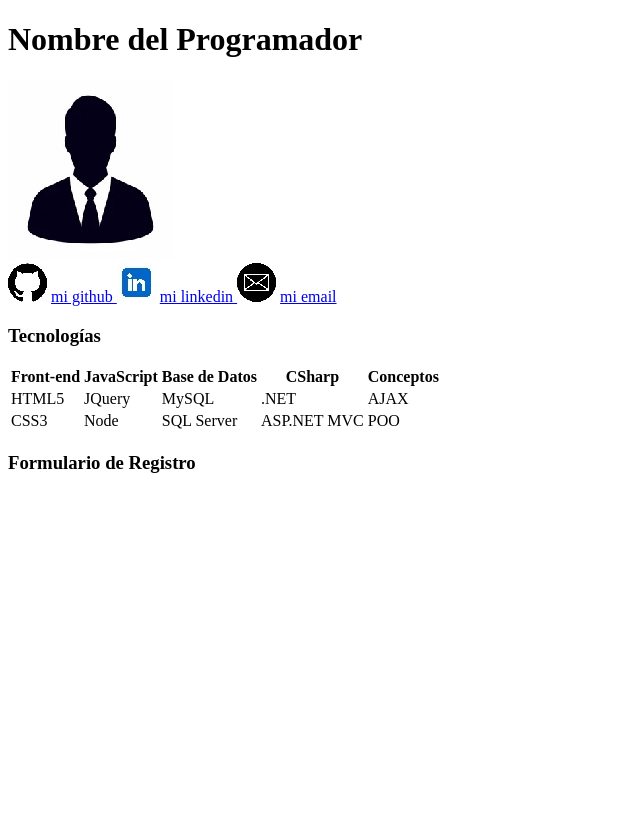
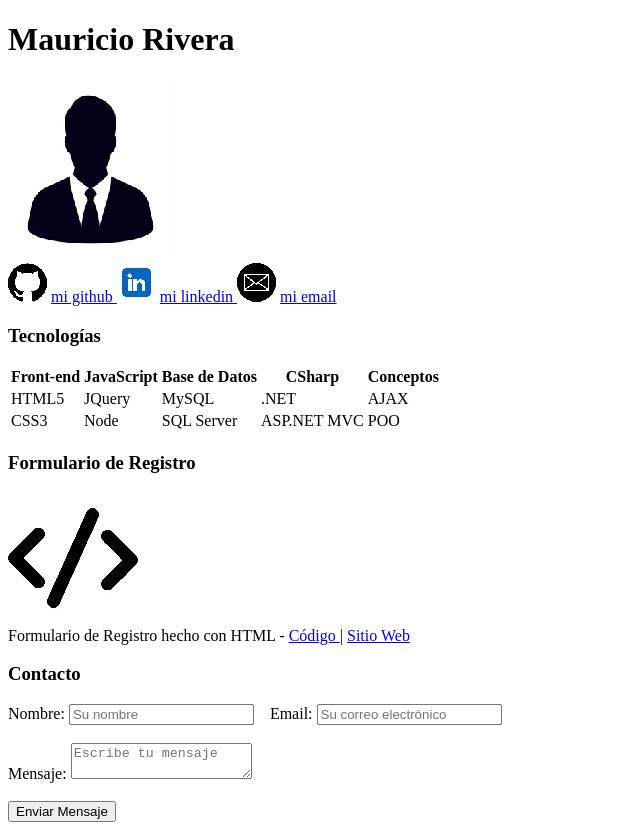
Before and after one commit to mauri-rivera/Rivera_Mauricio_VS_Portafolio_HTML, a plain HTML site: page index.html in a window 1280 px wide. Shown: the whole page, without its empty margins (0-640 px from the left). Before the commit the page ends 800 px from the top, so only its background shows below. Drawn offline with Linux system fonts and the light colour scheme.

Commit message:
Update index.html

```diff
--- a/index.html
+++ b/index.html
@@ -6,7 +6,7 @@
         <title> Portafolio HTML </title>
     </head>
     <body>
-        <h1> Nombre del Programador </h1>
+        <h1> Mauricio Rivera </h1>
         <img src="img/icono_man.jpg" alt="logo perfil del programador">
         <nav>
             <img src="img/github.jpg" alt="logo de github">
@@ -45,5 +45,30 @@
             </tbody>
         </table>
         <h3> Formulario de Registro </h3>
+        <img src="img/formulario_html.png" alt="imagen formulario html">
+        <br>
+        <span> Formulario de Registro hecho con HTML -
+            <a href="https://github.com/mauri-rivera/Rivera_Mauricio_VS_FormularioRegistro.git"> Código </a>
+             | <a href="https://mauri-rivera.github.io/Rivera_Mauricio_VS_FormularioRegistro/"> Sitio Web </a>
+        </span>
+        <h3> Contacto </h3>
+        <form>
+            <div>
+                <label for="nombre"> Nombre: </label>
+                <input type="text" id="nombre" name="nombre" placeholder="Su nombre">
+                &nbsp;&nbsp;
+                <label for="correo"> Email: </label>
+                <input type="email" id="correo" name="correo" placeholder="Su correo electrónico">
+            </div>
+            <br>
+            <div>
+                <label for="mensaje"> Mensaje: </label>
+                <textarea id="mensaje" name="mensaje" placeholder="Escribe tu mensaje"></textarea>
+            </div>
+            <br>
+            <div>
+                <button> Enviar Mensaje </button>
+            </div>
+        </form>
     </body>
 </html>
```
